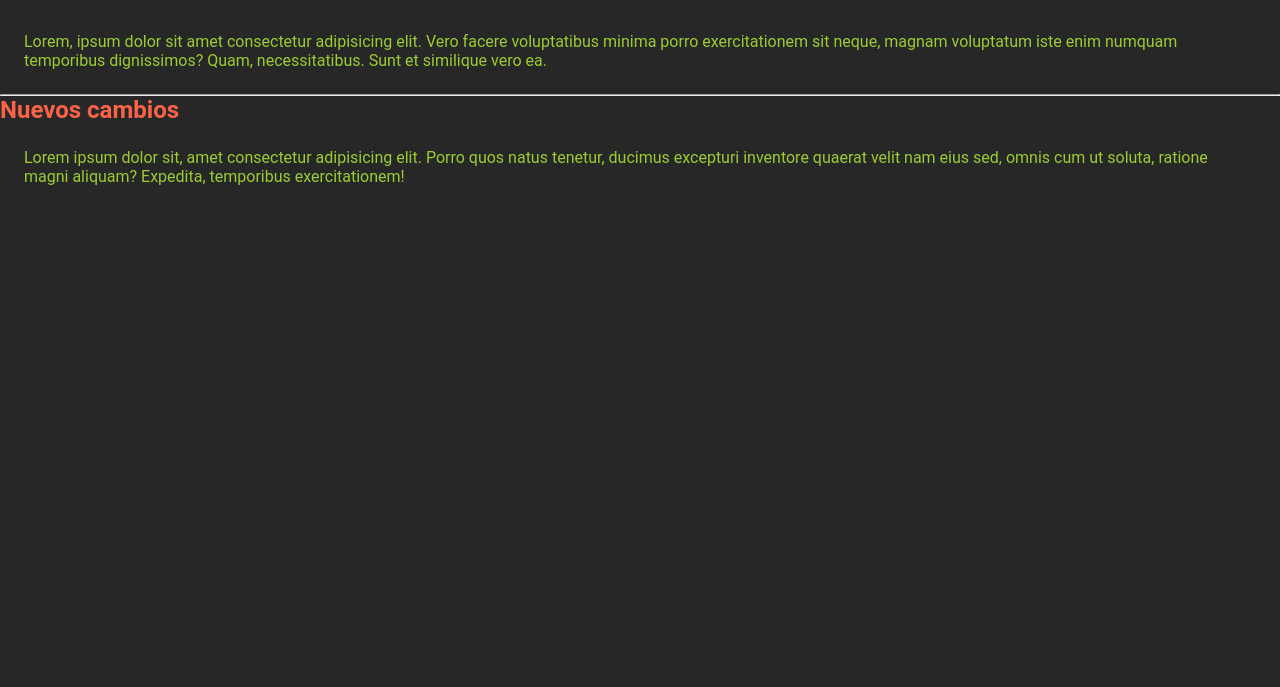
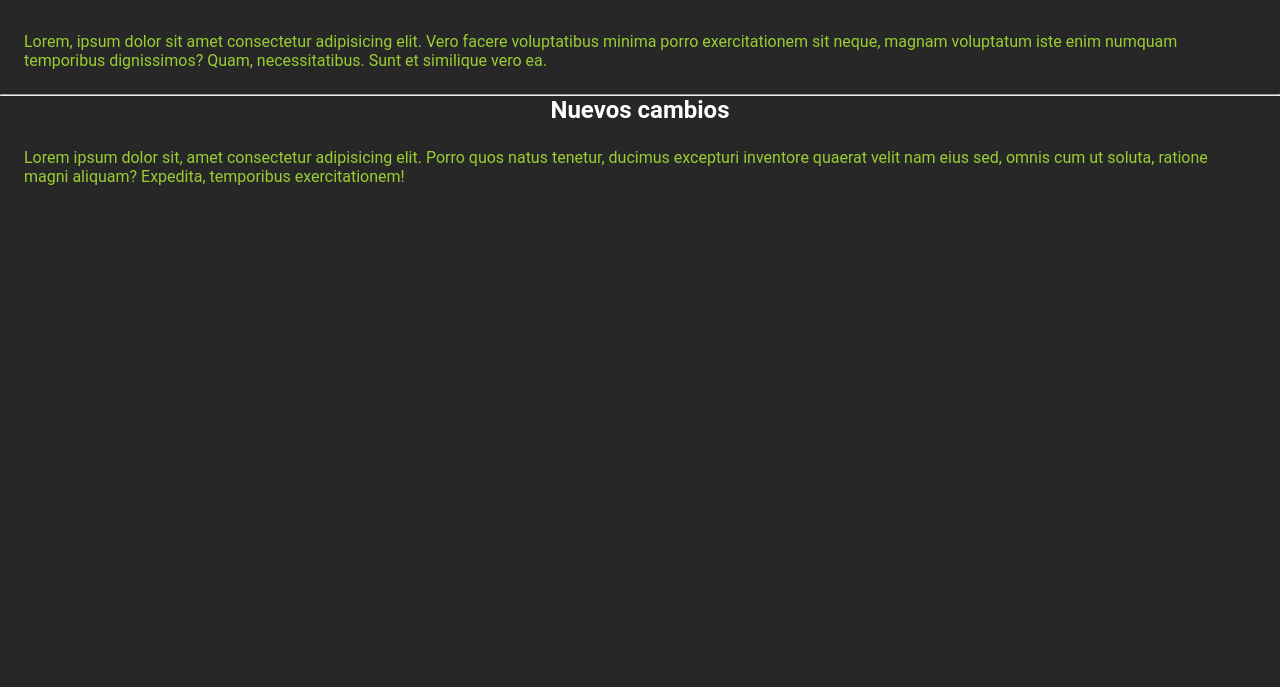
Before and after one commit to Neomartin/73593-Introduccion-GIT, a plain HTML site: page index.html in a window 1280 px wide. Shown: the part 113-800 px from the top of the page. Drawn offline with Linux system fonts and the light colour scheme.

Commit message:
Cambio h2

```diff
--- a/index.html
+++ b/index.html
@@ -19,7 +19,7 @@
 
     <hr>
 
-    <h2>Nuevos cambios</h2>
+    <h2 class="main-title">Nuevos cambios</h2>
 
     <p>Lorem ipsum dolor sit, amet consectetur adipisicing elit. Porro quos natus tenetur, ducimus excepturi inventore quaerat velit nam eius sed, omnis cum ut soluta, ratione magni aliquam? Expedita, temporibus exercitationem!</p>
 
```
